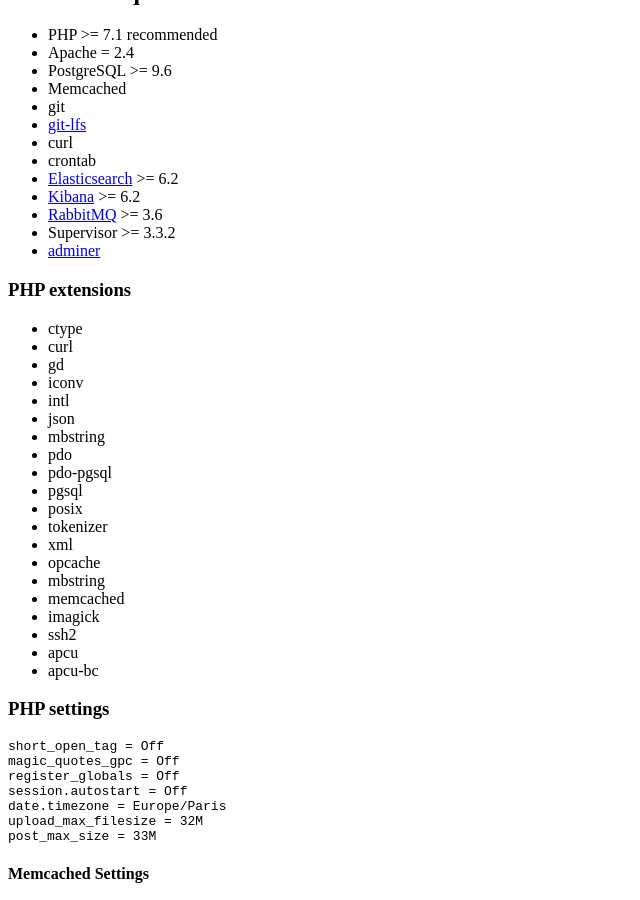
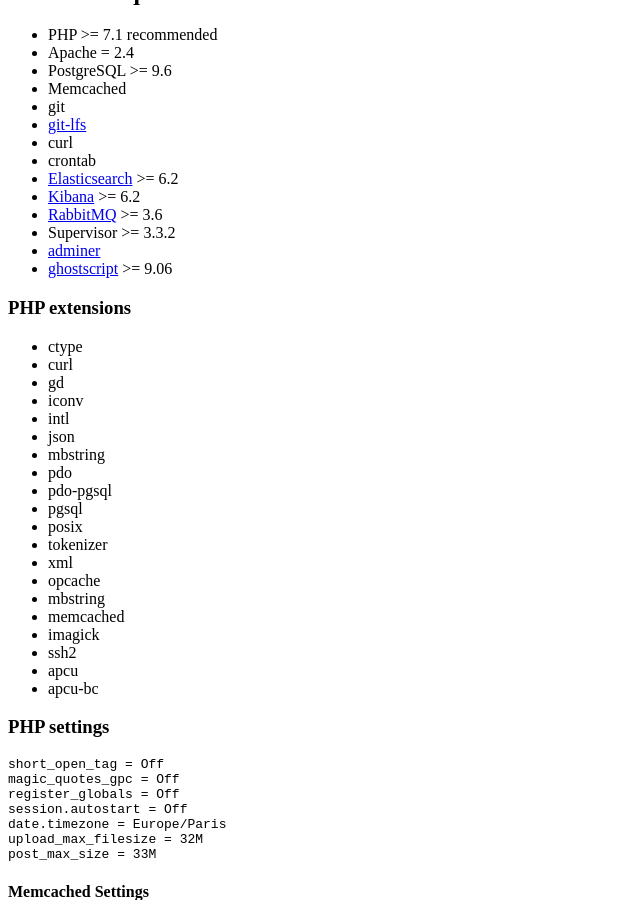
Before and after one commit to le-phare/le-phare.github.io, a Jekyll site: the page built from requirements/cetih.md, in a window 1280 px wide and 900 px high, scrolled down 438 px. Shown: the whole window, without its empty margins (0-640 px from the left). Built offline with Jekyll 4.4.1, drawn with Linux system fonts in a browser that asks for light colours.

Commit message:
Ajout de ghostscript pour les miniatures de PDF

```diff
--- a/requirements/cetih.md
+++ b/requirements/cetih.md
@@ -29,6 +29,7 @@ version: 1.2
   - [RabbitMQ](https://www.rabbitmq.com/) >= 3.6
   - Supervisor >= 3.3.2
   - [adminer](https://www.adminer.org/)
+  - [ghostscript](https://www.ghostscript.com/) >= 9.06
 
 ### PHP extensions
 
```
